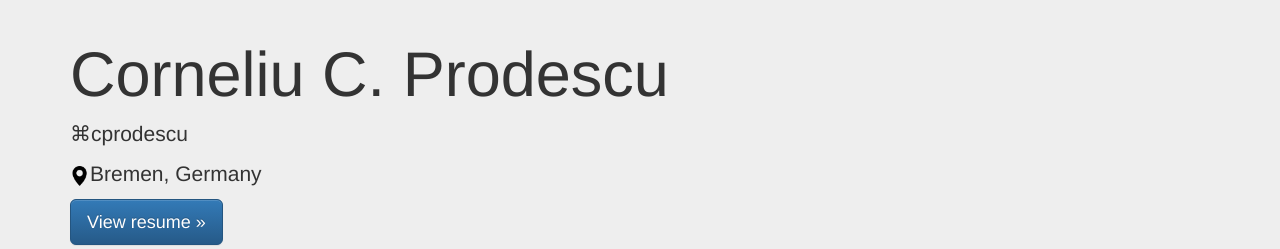
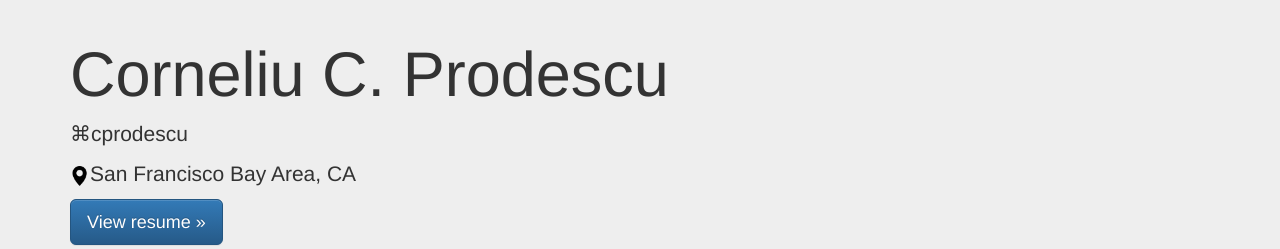
Before and after one commit to cprodescu/cprodescu.github.io, a plain HTML site: page index.html in a window 1280 px wide. Shown: the top 249 px of the page. Drawn offline with nearby package versions, Linux system fonts and the light colour scheme.

Commit message:
Update location

```diff
--- a/index.html
+++ b/index.html
@@ -32,7 +32,7 @@
     <div class="container">
         <h1>Corneliu C. Prodescu</h1>
         <p>⌘cprodescu</p>
-        <p><img class="icon" src="assets/img/location-pin.png">Bremen, Germany</p>
+        <p><img class="icon" src="assets/img/location-pin.png">San Francisco Bay Area, CA</p>
         <p><a class="btn btn-primary btn-lg" role="button" href="cprodescu.pdf">View resume &raquo;</a></p>
     </div>
 </div>
```
